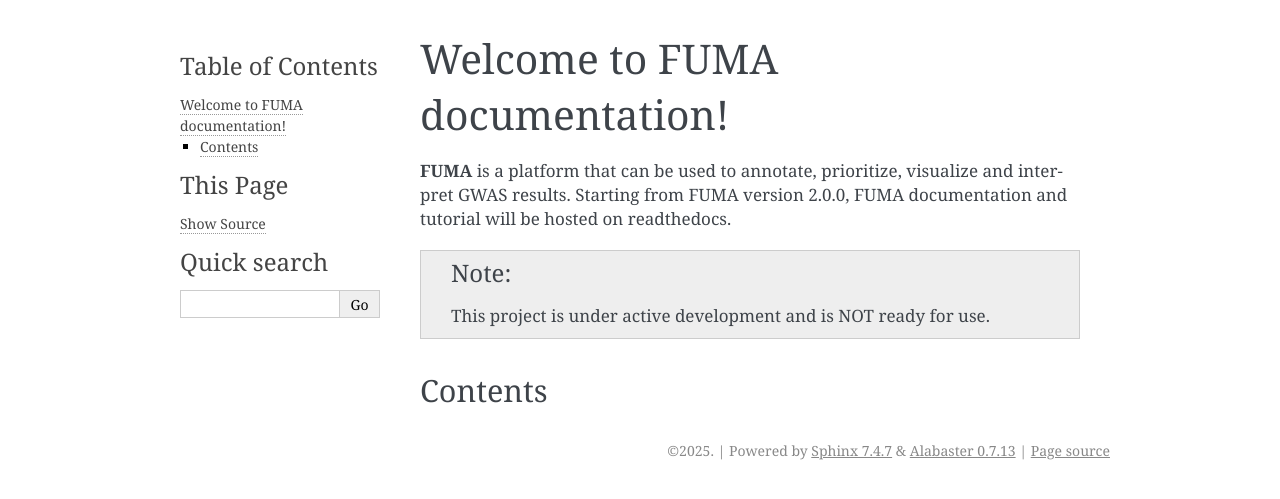
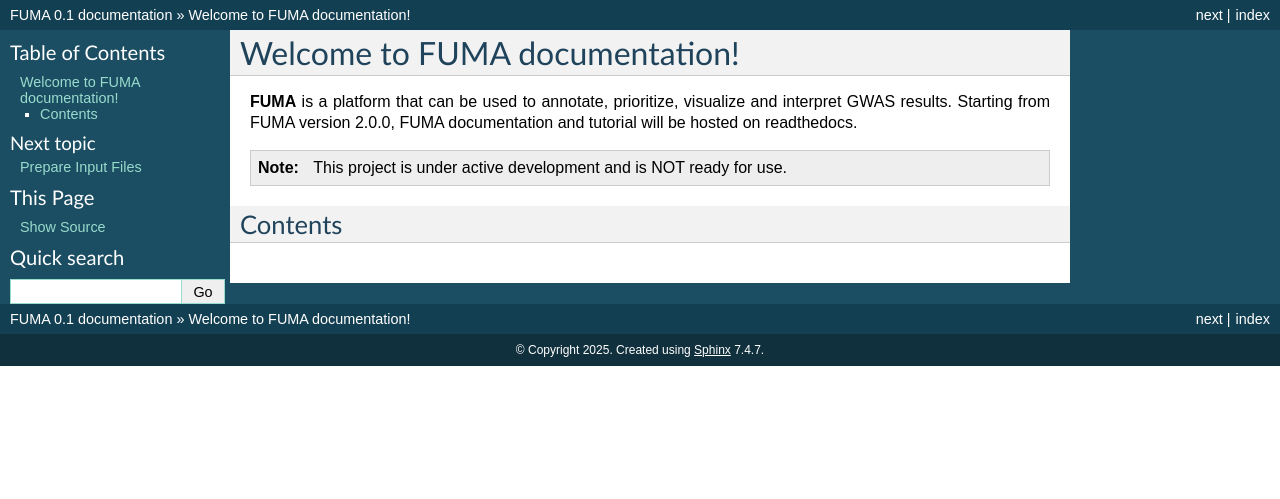
Before and after one commit to tanyaphung/fuma_docs, a Sphinx documentation site: the page built from docs/source/index.rst, in a window 1280 px wide. Shown: the top 499 px of the page. Built offline with Sphinx 7.4.7, drawn with Linux system fonts in a browser that asks for light colours.

Commit message:
update theme

```diff
--- a/docs/source/conf.py
+++ b/docs/source/conf.py
@@ -31,10 +31,12 @@
 
 # html_theme = 'sphinx_rtd_theme'
 
-html_theme_options = {
-    "rightsidebar": "true",
-    "relbarbgcolor": "black"
-}
+# html_theme_options = {
+#     "rightsidebar": "true",
+#     "relbarbgcolor": "black"
+# }
+
+html_theme = "classic"
 
 # -- Options for EPUB output
 epub_show_urls = 'footnote'
```
